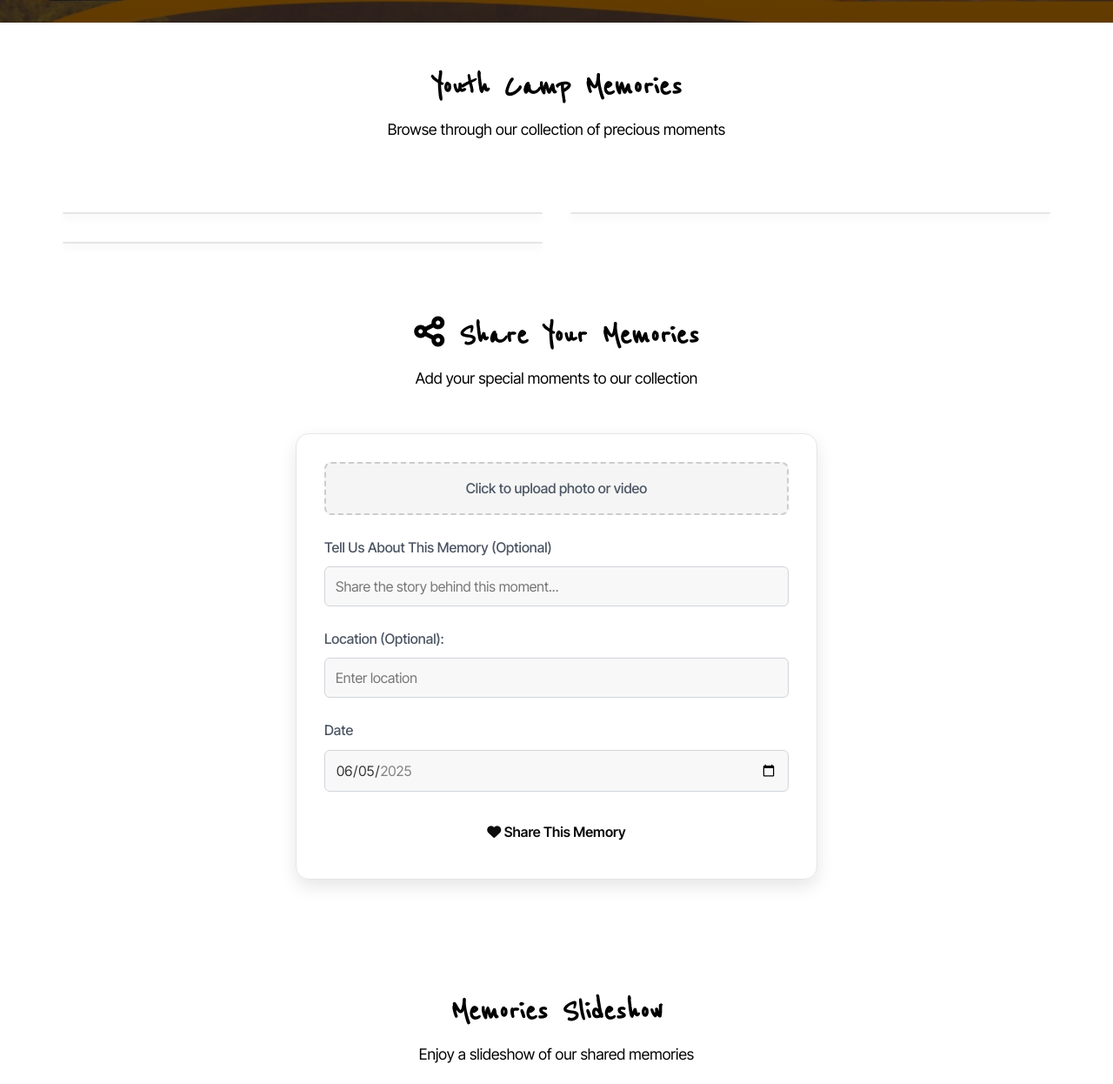
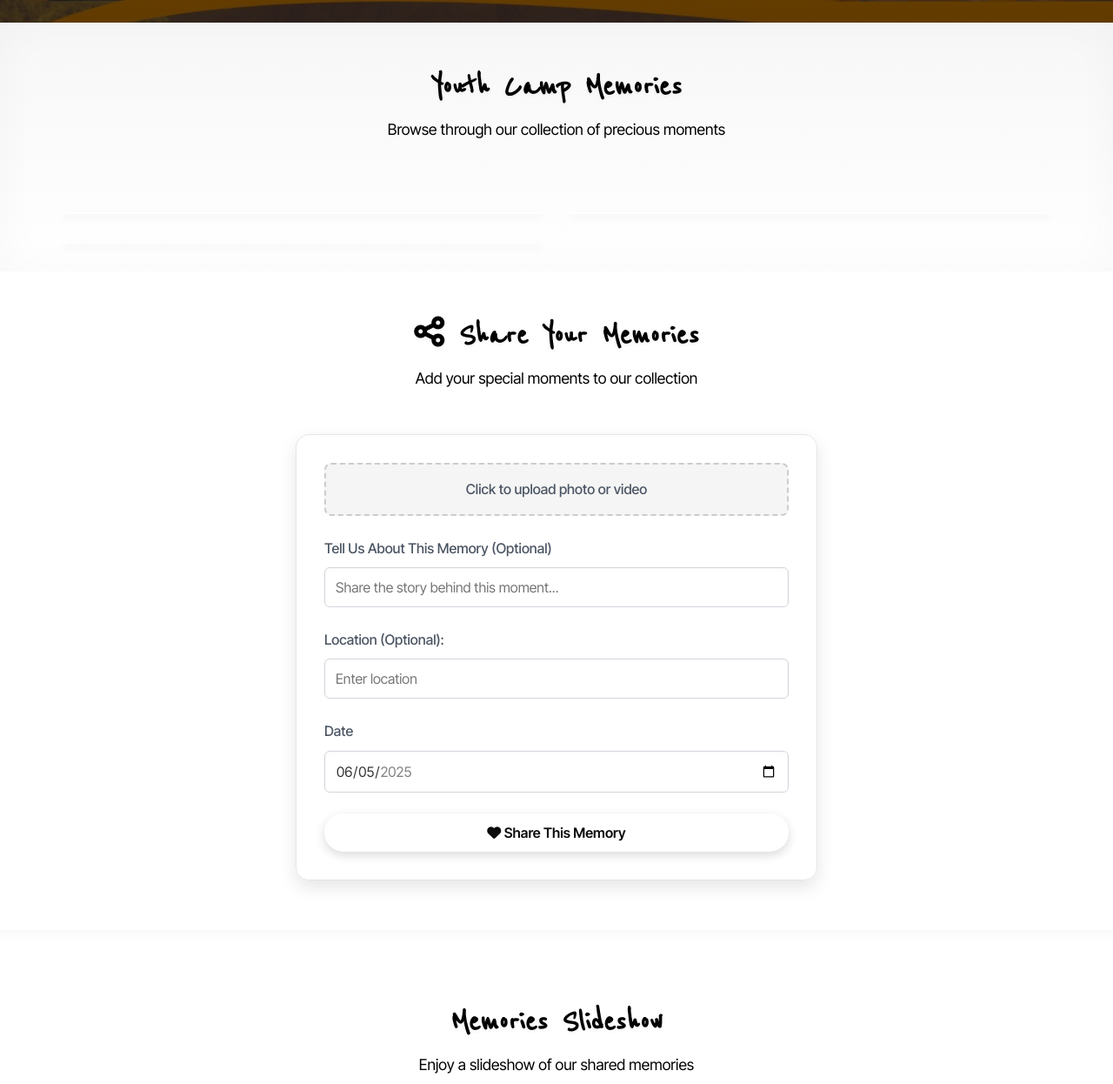
Before and after one commit to johno948/youth, a plain HTML site: page index.html in a window 1280 px wide. Shown: the part 774-2020 px from the top of the page at 87% size. Drawn offline with nearby package versions, Linux system fonts and the light colour scheme; no server answers.

Commit message:
Update style.css

```diff
--- a/style.css
+++ b/style.css
@@ -339,6 +339,142 @@ nav {
     background: #fff;
 }
 
+/* Enhanced Section Styling */
+section {
+    position: relative;
+    overflow: hidden;
+}
+
+/* Add subtle gradient overlays */
+section::before {
+    content: '';
+    position: absolute;
+    top: 0;
+    left: 0;
+    right: 0;
+    height: 120px;
+    background: linear-gradient(180deg,
+        rgba(255,255,255,0.05) 0%,
+        rgba(255,255,255,0) 100%);
+    pointer-events: none;
+}
+
+/* Gallery Section Enhancement */
+.gallery-section {
+    background: linear-gradient(to bottom,
+        rgba(245,245,245,0.8) 0%,
+        rgba(255,255,255,1) 100%);
+    box-shadow: inset 0 0 50px rgba(0,0,0,0.03);
+}
+
+/* Upload Section Enhancement */
+.upload-section {
+    position: relative;
+}
+
+.upload-card {
+    backdrop-filter: blur(10px);
+    background: rgba(255, 255, 255, 0.8);
+    border: 1px solid rgba(255, 255, 255, 0.3);
+}
+
+/* Slideshow Section Enhancement */
+.slideshow-section {
+    background: linear-gradient(45deg,
+        rgba(248,248,248,1) 0%,
+        rgba(252,252,252,1) 100%);
+    box-shadow:
+        inset 0 20px 20px -20px rgba(0,0,0,0.05),
+        inset 0 -20px 20px -20px rgba(0,0,0,0.05);
+}
+
+/* Confession Section Enhancement */
+.confession-section {
+    background: linear-gradient(180deg,
+        rgba(250,250,250,1) 0%,
+        rgba(255,255,255,1) 50%,
+        rgba(250,250,250,1) 100%);
+}
+
+.confession-marquee-container {
+    backdrop-filter: blur(8px);
+    background: rgba(255, 255, 255, 0.7);
+    border: 1px solid rgba(255, 255, 255, 0.2);
+    box-shadow:
+        0 4px 24px rgba(0,0,0,0.08),
+        inset 0 0 0 1px rgba(255,255,255,0.4);
+}
+
+.confession-form-container {
+    backdrop-filter: blur(12px);
+    background: rgba(255, 255, 255, 0.85);
+    border: 1px solid rgba(255, 255, 255, 0.3);
+    box-shadow:
+        0 8px 32px rgba(0,0,0,0.08),
+        inset 0 0 0 1px rgba(255,255,255,0.5);
+}
+
+/* Section Headers Enhancement */
+.section-header {
+    position: relative;
+    z-index: 2;
+}
+
+.section-header h2 {
+    text-shadow: 0 2px 4px rgba(0,0,0,0.05);
+}
+
+.section-header p {
+    text-shadow: 0 1px 2px rgba(0,0,0,0.03);
+}
+
+/* Memory Items Enhancement */
+.memory-item {
+    backdrop-filter: blur(8px);
+    background: rgba(255, 255, 255, 0.9);
+    border: 1px solid rgba(255, 255, 255, 0.2);
+    box-shadow:
+        0 4px 20px rgba(0,0,0,0.08),
+        inset 0 0 0 1px rgba(255,255,255,0.4);
+    transition: transform 0.3s ease, box-shadow 0.3s ease;
+}
+
+.memory-item:hover {
+    transform: translateY(-5px);
+    box-shadow:
+        0 8px 28px rgba(0,0,0,0.12),
+        inset 0 0 0 1px rgba(255,255,255,0.6);
+}
+
+/* Form Elements Enhancement */
+input, textarea {
+    backdrop-filter: blur(4px);
+    background: rgba(255, 255, 255, 0.9);
+    border: 1px solid rgba(0,0,0,0.08);
+    box-shadow:
+        inset 0 2px 4px rgba(0,0,0,0.02),
+        0 0 0 1px rgba(255,255,255,0.6);
+}
+
+/* Button Enhancement */
+.submit-btn, .cta-button {
+    backdrop-filter: blur(4px);
+    background: linear-gradient(135deg,
+        rgba(51,51,51,0.95) 0%,
+        rgba(34,34,34,0.95) 100%);
+    box-shadow:
+        0 4px 12px rgba(0,0,0,0.15),
+        inset 0 1px 1px rgba(255,255,255,0.1);
+    transition: transform 0.3s ease, box-shadow 0.3s ease;
+}
+
+.submit-btn:hover, .cta-button:hover {
+    transform: translateY(-2px);
+    box-shadow:
+        0 6px 16px rgba(0,0,0,0.2),
+        inset 0 1px 1px rgba(255,255,255,0.2);
+}
+
 /* Gallery Section */
 .section-header {
     font-family: "Inter Tight", sans-serif;
```
